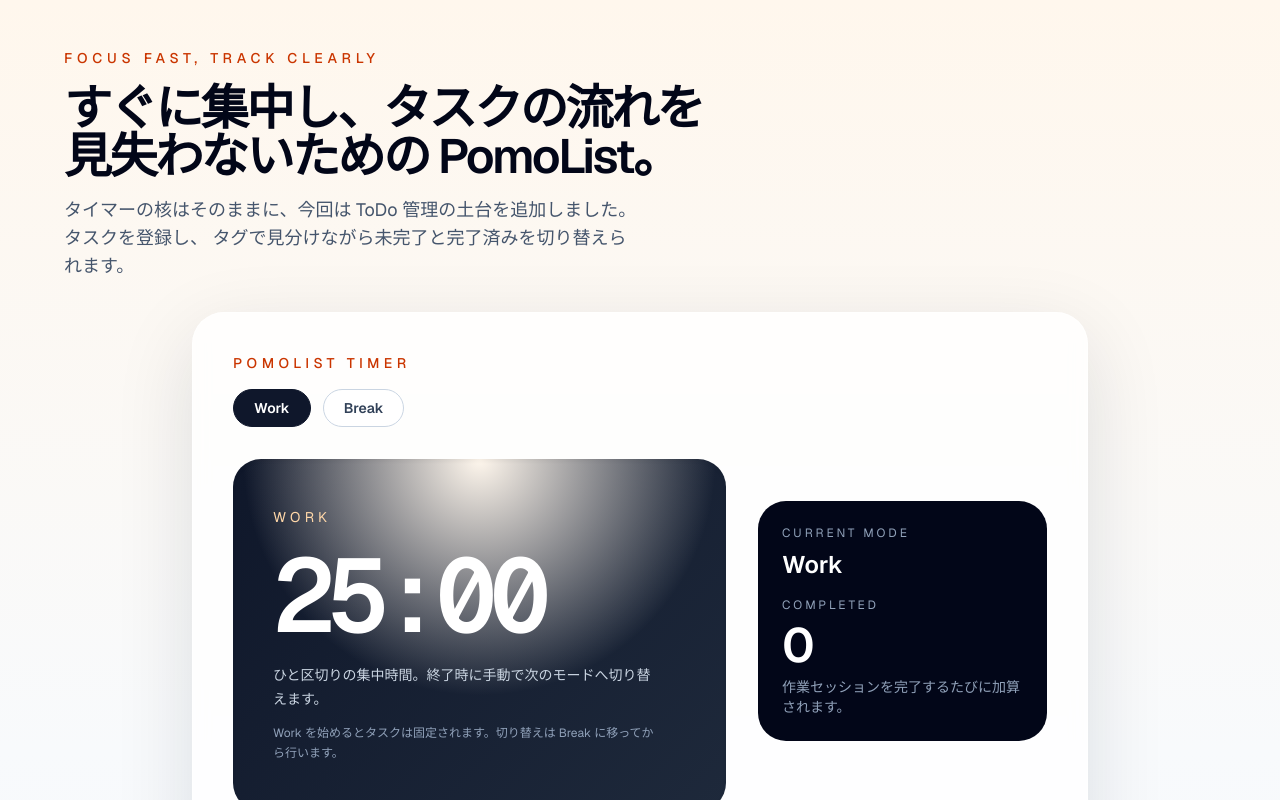
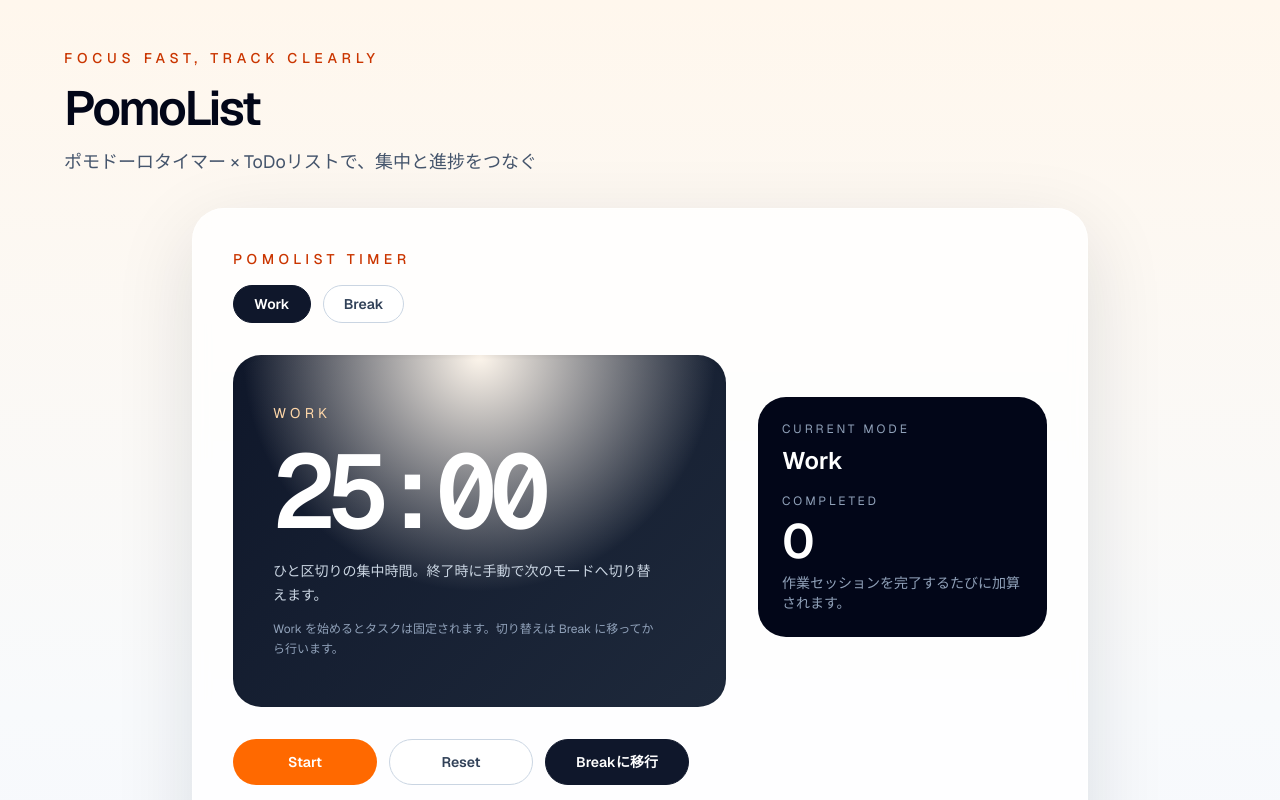
Before and after one commit to arakink/pomo-list, a Next.js app: page / in a window 1280 px wide. Shown: the top 800 px of the page. Built offline with nearby package versions, Linux system fonts and the light colour scheme.

Commit message:
refactor: ホームページのタイトルと説明文を更新し、UIを改善

```diff
--- a/app/page.tsx
+++ b/app/page.tsx
@@ -218,11 +218,10 @@ export default function Home() {
             Focus Fast, Track Clearly
           </p>
           <h1 className="text-4xl font-semibold tracking-[-0.05em] text-slate-950 sm:text-5xl">
-            すぐに集中し、タスクの流れを見失わないための PomoList。
+            PomoList
           </h1>
           <p className="max-w-xl text-base leading-7 text-slate-600 sm:text-lg">
-            タイマーの核はそのままに、今回は ToDo 管理の土台を追加しました。タスクを登録し、
-            タグで見分けながら未完了と完了済みを切り替えられます。
+            ポモドーロタイマー × ToDoリストで、集中と進捗をつなぐ
           </p>
         </div>
 
```
